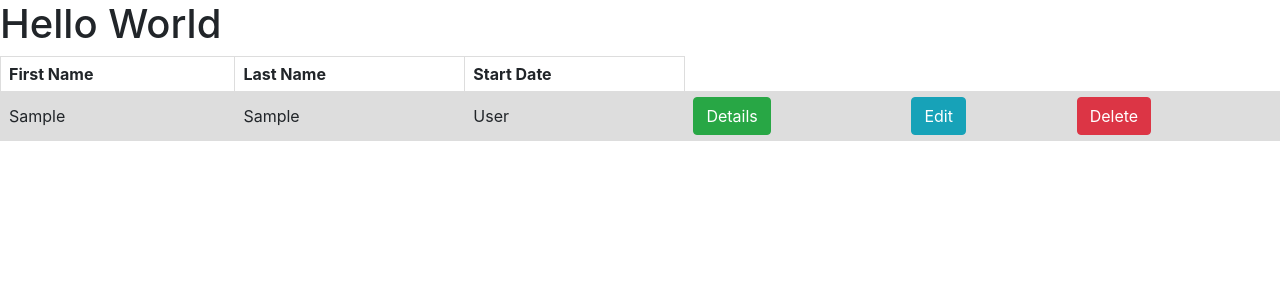
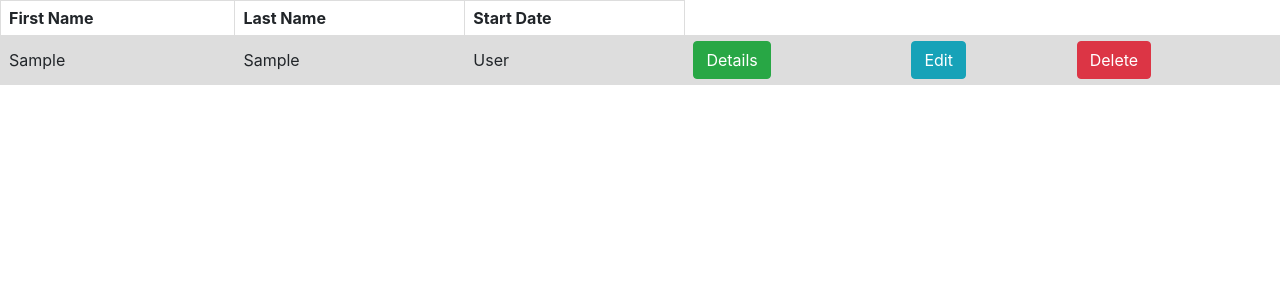
Before and after one commit to omar0190/StudentAdministrationHSM, a Spring Boot app: page / in a window 1280 px wide. Shown: the part 90-390 px from the top of the page. Run offline with Spring Boot 4, Linux system fonts and the light colour scheme; tables that the repository leaves empty or names only in its code hold one stand-in row (values such as "Sample post").

Commit message:
Update index.html

```diff
--- a/student-administration-system1/src/main/resources/templates/index.html
+++ b/student-administration-system1/src/main/resources/templates/index.html
@@ -31,7 +31,6 @@
 </header>
 
 <main>
-    <h1 class="fit">Hello World</h1>
     <table>
         <tr>
             <th>First Name</th>
```
